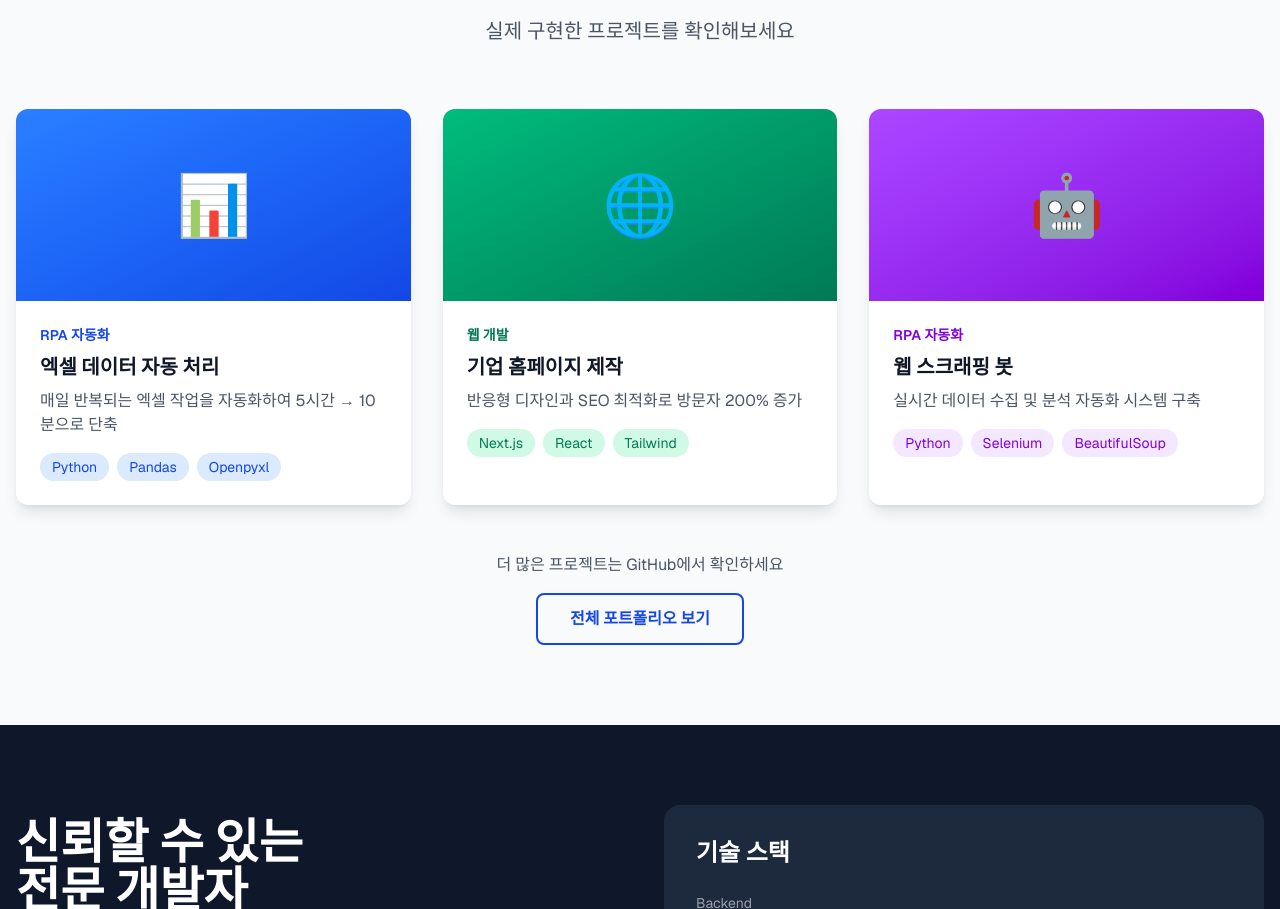
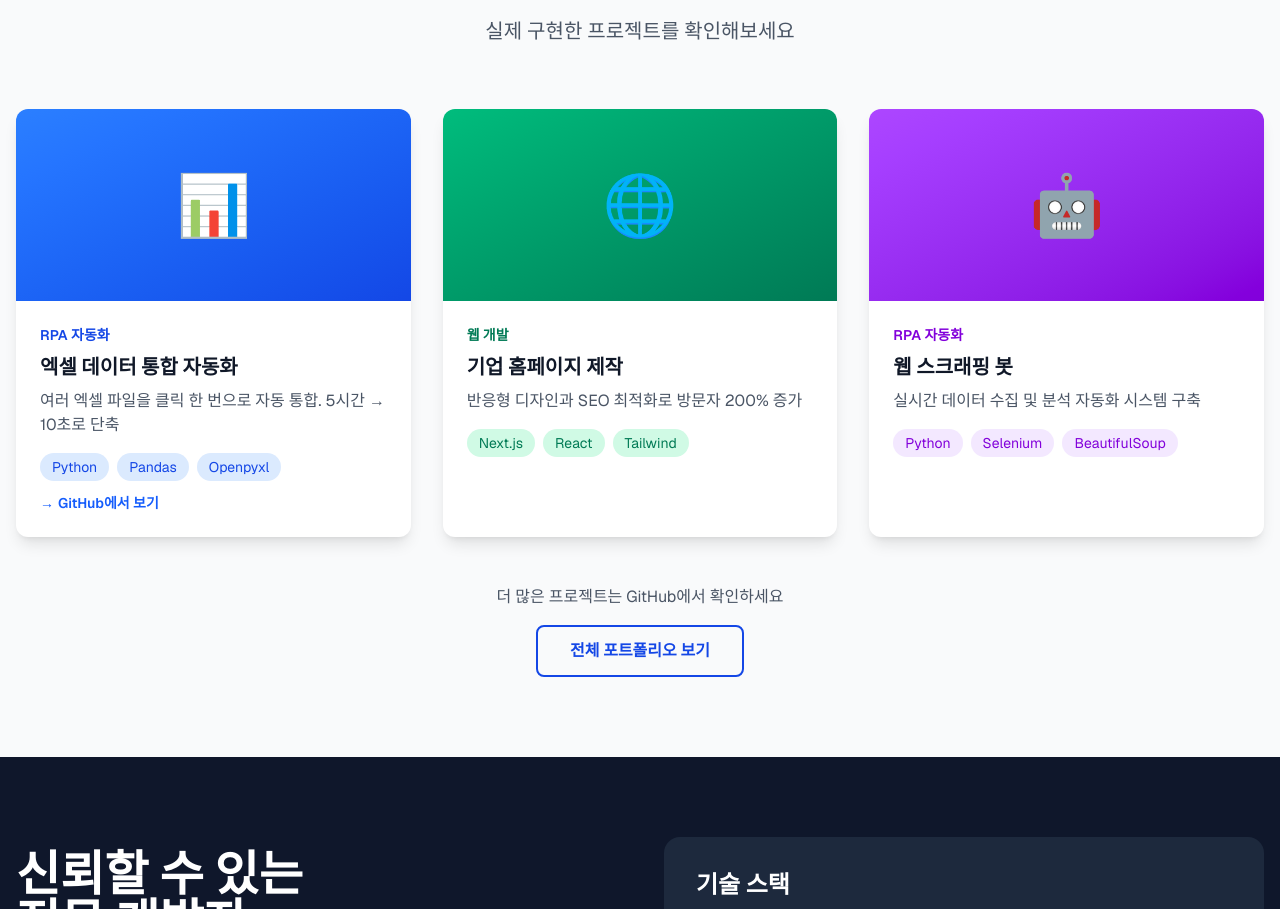
Before and after one commit to gahusb/jaengseung-made, a Next.js app: page / in a window 1280 px wide. Shown: the part 1875-2784 px from the top of the page. Built offline with nearby package versions, Linux system fonts and the light colour scheme.

Commit message:
Add real RPA project to portfolio
- Excel Data Merger RPA 프로젝트 추가
- Gitea 저장소 링크 연결
- 클릭 가능한 포트폴리오 카드로 변경

```diff
--- a/app/page.tsx
+++ b/app/page.tsx
@@ -180,24 +180,32 @@ export default function Home() {
           </div>
 
           <div className="grid md:grid-cols-2 lg:grid-cols-3 gap-8">
-            {/* Portfolio Item 1 */}
-            <div className="bg-white rounded-xl overflow-hidden shadow-lg hover:shadow-2xl transition">
+            {/* Portfolio Item 1 - Excel Merger RPA */}
+            <a
+              href="https://gitea.gahusb.synology.me/gahusb/excel-merge-rpa"
+              target="_blank"
+              rel="noopener noreferrer"
+              className="bg-white rounded-xl overflow-hidden shadow-lg hover:shadow-2xl transition block"
+            >
               <div className="bg-gradient-to-br from-blue-500 to-blue-700 h-48 flex items-center justify-center">
                 <div className="text-white text-6xl">📊</div>
               </div>
               <div className="p-6">
                 <div className="text-sm text-blue-700 font-semibold mb-2">RPA 자동화</div>
-                <h3 className="text-xl font-bold text-gray-900 mb-2">엑셀 데이터 자동 처리</h3>
+                <h3 className="text-xl font-bold text-gray-900 mb-2">엑셀 데이터 통합 자동화</h3>
                 <p className="text-gray-600 mb-4">
-                  매일 반복되는 엑셀 작업을 자동화하여 5시간 → 10분으로 단축
+                  여러 엑셀 파일을 클릭 한 번으로 자동 통합. 5시간 → 10초로 단축
                 </p>
-                <div className="flex flex-wrap gap-2">
+                <div className="flex flex-wrap gap-2 mb-3">
                   <span className="px-3 py-1 bg-blue-100 text-blue-700 rounded-full text-sm">Python</span>
                   <span className="px-3 py-1 bg-blue-100 text-blue-700 rounded-full text-sm">Pandas</span>
                   <span className="px-3 py-1 bg-blue-100 text-blue-700 rounded-full text-sm">Openpyxl</span>
                 </div>
+                <div className="text-blue-600 text-sm font-semibold flex items-center">
+                  <span className="mr-1">→</span> GitHub에서 보기
+                </div>
               </div>
-            </div>
+            </a>
 
             {/* Portfolio Item 2 */}
             <div className="bg-white rounded-xl overflow-hidden shadow-lg hover:shadow-2xl transition">
```
